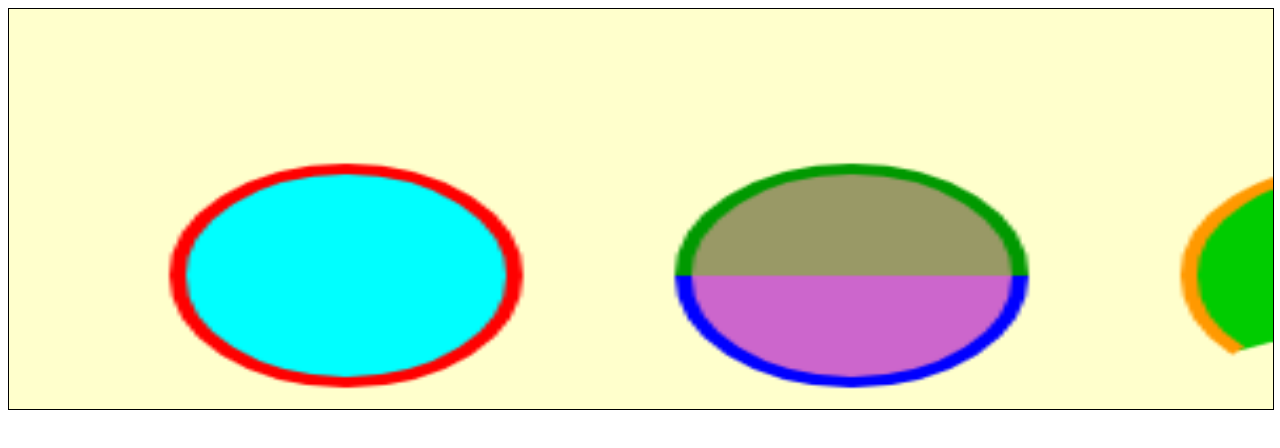
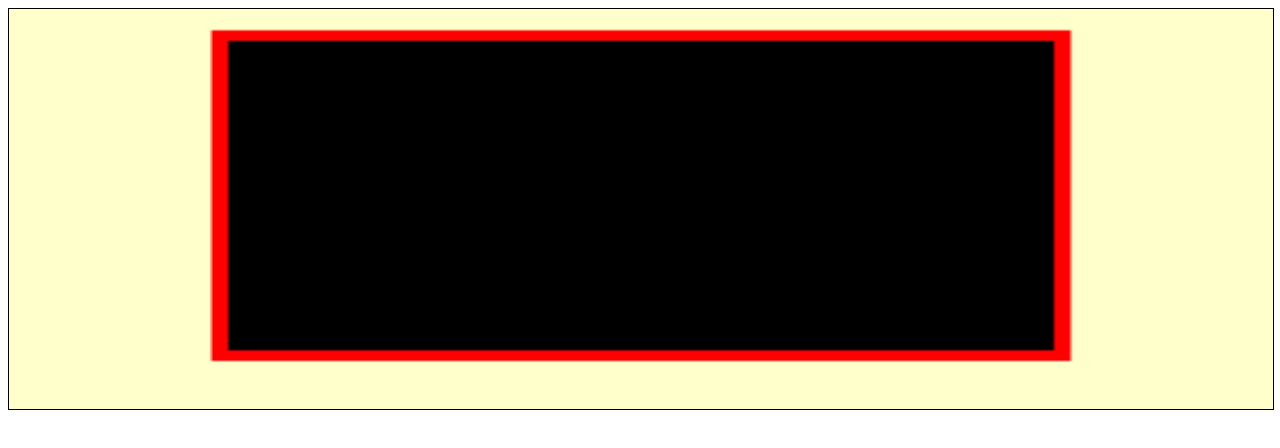
Before and after one commit to felipepatente/HTML5-A-Linguagem-de-Marcacao-que-Revolucionou-a-Web, a plain HTML site: page HTML5 - A Linguagem de Marcação que Revolucionou a Web/Capitulo 4 - Canvas/index.html in a window 1280 px wide. Drawn offline with Linux system fonts and the light colour scheme.

Commit message:
Utilizando o método rect(x, y, l, h)

```diff
--- a/HTML5 - A Linguagem de Marcação que Revolucionou a Web/Capitulo 4 - Canvas/aula4.js
+++ b/HTML5 - A Linguagem de Marcação que Revolucionou a Web/Capitulo 4 - Canvas/aula4.js
@@ -219,3 +219,27 @@ function preencherArcos(){
 	ctx.fill();
 	ctx.stroke();
 }
+
+
+function desenharRetangulo(){
+
+	var canvas = document.getElementById('quadro');
+	var ctx = canvas.getContext('2d');
+
+	ctx.lineWidth = 4;
+
+	ctx.beginPath();
+	ctx.strokeStyle = '#F00';
+	ctx.fillStyle = 'FFF';
+
+	/*
+	 Esse método rect(x, y, l, h) destina-se a desenhar um retângulo. Os parâmetros x e y definem as coordenadas
+	 do canto superior esquerdo do retângulo e os prrâmetros l e h definem, respectivamente, a largura e a altura,
+	 em picel do retângulo
+	*/
+	ctx.rect(50, 10, 200, 120);
+
+	ctx.fill();
+	ctx.stroke();
+
+}
--- a/HTML5 - A Linguagem de Marcação que Revolucionou a Web/Capitulo 4 - Canvas/index.html
+++ b/HTML5 - A Linguagem de Marcação que Revolucionou a Web/Capitulo 4 - Canvas/index.html
@@ -7,8 +7,8 @@
 	<script type="text/javascript" src="modernizr-custom.js"></script>
 	<script type="text/javascript" src="aula4.js"></script>
 </head>
-<!-- metodos opcionais: desenharRetangulos(), limparArea(), sombrear(), linhaPoligonal(), arco(), arcoComCentro(), preencherArcos() -->
-<body onload="preencherArcos()">
+<!-- metodos opcionais: desenharRetangulos(), limparArea(), sombrear(), linhaPoligonal(), arco(), arcoComCentro(), preencherArcos(), desenharRetangulo() -->
+<body onload="desenharRetangulo()">
 	<canvas id="quadro">
 		<p>Conteúdo alternativo para navegadores que não suportam canvas.</p>
 	</canvas>
```
